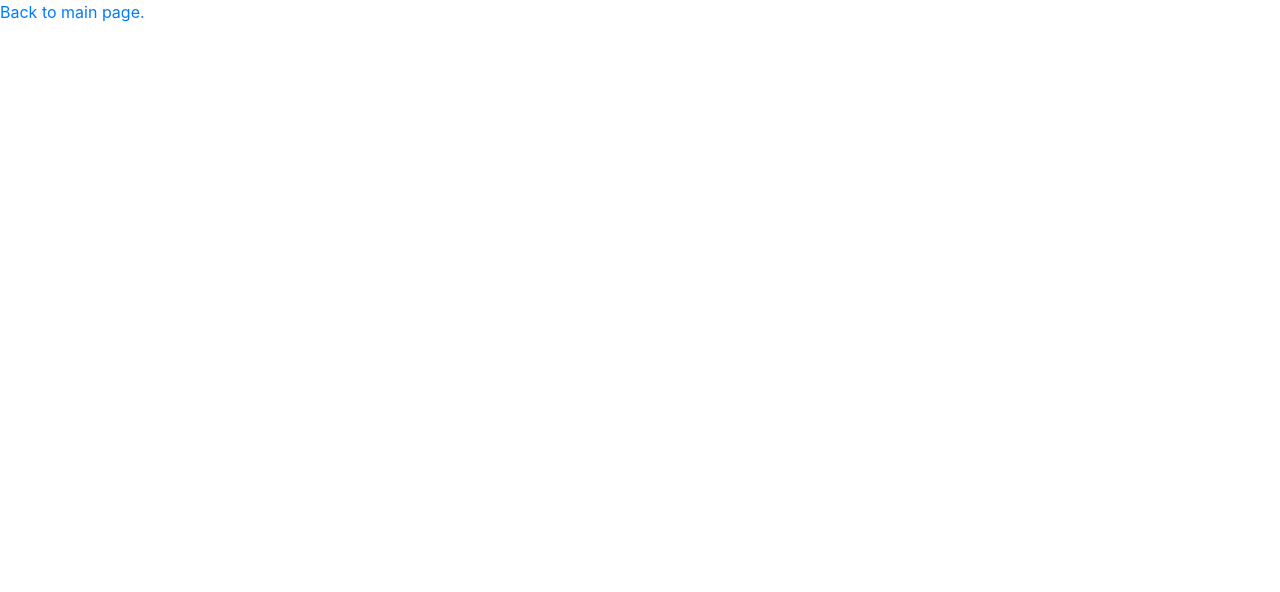
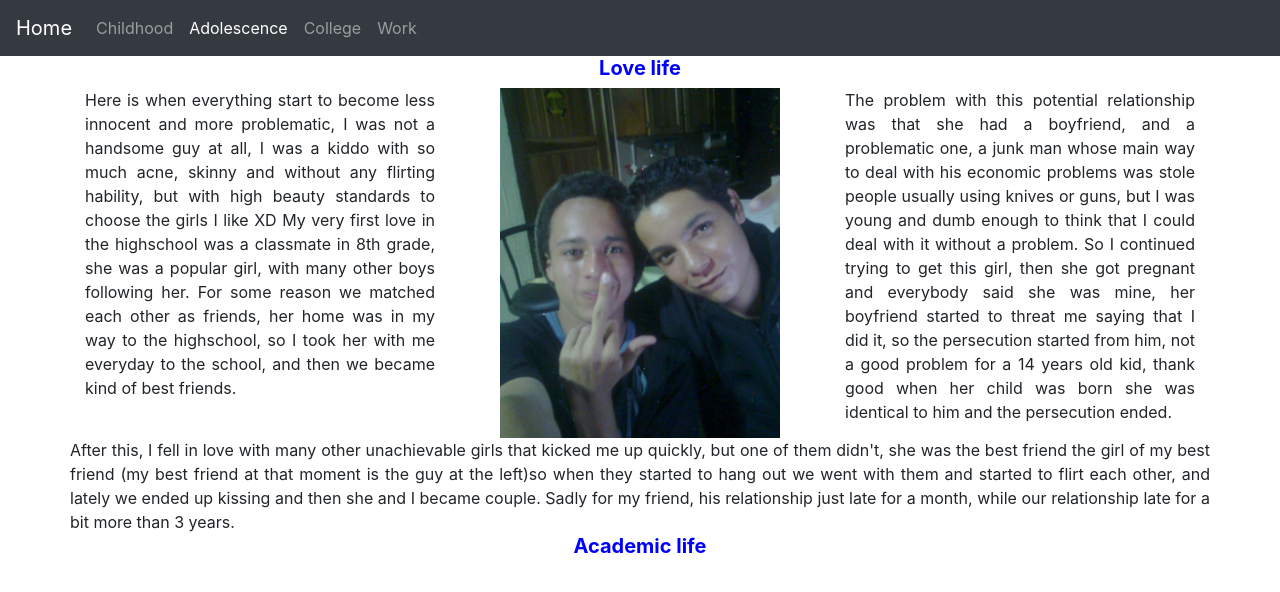
Before and after one commit to trejkev/My_First_Webpage, a plain HTML site: page adolescence.html in a window 1280 px wide. Drawn offline with nearby package versions, Linux system fonts and the light colour scheme.

Commit message:
text justified, pictures added and some story added to adolescence.html

```diff
--- a/adolescence.html
+++ b/adolescence.html
@@ -6,6 +6,63 @@
     <link rel="stylesheet" href="style.css">
   </head>
   <body>
-    <a href="index.html">Back to main page.</a>
+
+    <nav class="navbar navbar-expand-sm bg-dark navbar-dark">
+          <a href="index.html" class="navbar-brand">
+            Home
+          </a>
+      <ul class="navbar-nav">
+        <li class="nav-item">
+          <a href="childhood.html" class="nav-link">Childhood</a>
+        </li>
+        <li class="nav-item active">
+          <a href="adolescence.html" class="nav-link">Adolescence</a>
+        </li>
+        <li class="nav-item">
+          <a href="college.html" class="nav-link">College</a>
+        </li>
+        <li class="nav-item">
+          <a href="work.html" class="nav-link">Work</a>
+        </li>
+      </ul>
+    </nav>
+
+    <div class="container">
+      <div class="row">
+        <h5 class="center">Love life</h5>
+      </div>
+      <div class="row">
+        <div class="col">
+          Here is when everything start to become less innocent and more problematic, I was not a handsome guy at all, I was a kiddo with so much acne, skinny and
+          without any flirting hability, but with high beauty standards to choose the girls I like XD My very first love in the highschool was a classmate in 8th
+          grade, she was a popular girl, with many other boys following her. For some reason we matched each other as friends, her home was in my way to the highschool,
+          so I took her with me everyday to the school, and then we became kind of best friends.
+        </div>
+        <div class="col">
+          <img src="Ruben_n_me.jpg" height="350px" class="center">
+        </div>
+        <div class="col">
+          The problem with this potential relationship was that she had a boyfriend, and a problematic one, a junk man whose main way to deal with his economic problems
+          was stole people usually using knives or guns, but I was young and dumb enough to think that I could deal with it without a problem. So I continued trying to
+          get this girl, then she got pregnant and everybody said she was mine, her boyfriend started to threat me saying that I did it, so the persecution started from him,
+          not a good problem for a 14 years old kid, thank good when her child was born she was identical to him and the persecution ended.
+        </div>
+        <div class="row">
+          <div class="col">
+            After this, I fell in love with many other unachievable girls that kicked me up quickly, but one of them didn't, she was the best friend the girl of my best friend
+            (my best friend at that moment is the guy at the left)so when they started to hang out we went with them and started to flirt each other, and lately we ended up
+            kissing and then she and I became couple. Sadly for my friend, his relationship just late for a month, while our relationship late for a bit more than 3 years.
+          </div>
+        </div>
+      </div>
+      <div class="row">
+        <h5 class="center">Academic life</h5>
+      </div>
+      <div class="row">
+        <div class="col">
+
+        </div>
+      </div>
+    </div>
   </body>
 </html>
--- a/style.css
+++ b/style.css
@@ -2,10 +2,11 @@
 h5 {
   text-align: center;
   font-weight: bold;
+  color: blue;
 }
 
-p {
-    color: blue;
+.Italic {
+    font-style: italic;
   }
 
 .center {
@@ -13,3 +14,7 @@ p {
     margin-left: auto;
     margin-right: auto;
 }
+
+.col {
+  text-align: justify;
+}
```
Also changed, not shown: childhood.html (+3 -5 lines), Ruben_n_me.jpg (added).
